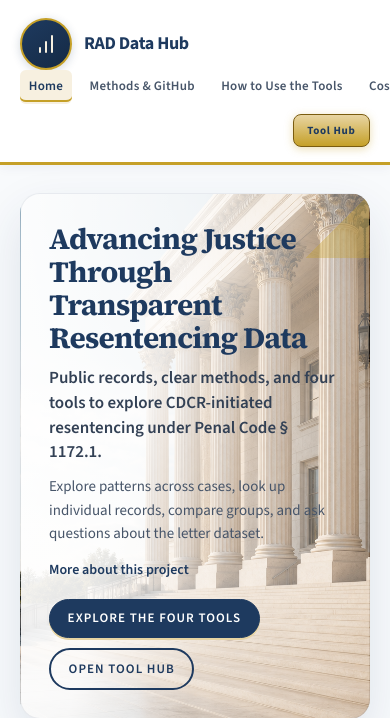
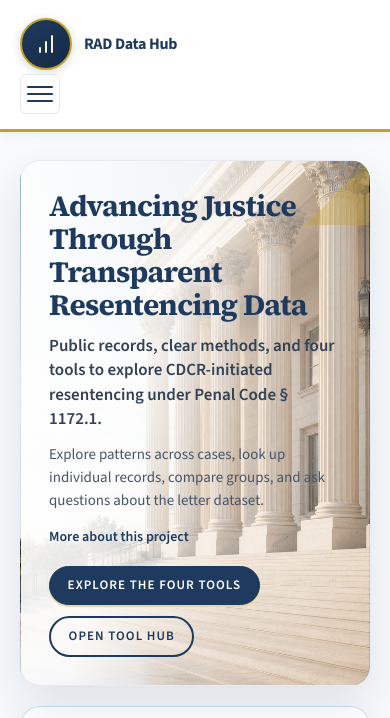
Before and after one commit to Resentencing/ResentencingProject, a Flask app: page / in a window 390 px wide. Shown: the top 718 px of the page. Run offline with Flask 3, Linux system fonts and the light colour scheme.

Commit message:
Add mobile hamburger nav and improve small-screen dashboard layout.
Collapse primary navigation into a toggle menu on phones so all links and Tool Hub are reachable, and stack trends KPI cards and chart buttons on narrow viewports.

```diff
--- a/frontend/static/css/rad-scales-theme.css
+++ b/frontend/static/css/rad-scales-theme.css
@@ -941,18 +941,6 @@ body.rad-app .rad-data-heading.has-x-large-font-size {
   color: var(--rad-compare-ink);
 }
 
-@media (max-width: 900px) {
-  .rad-trends-kpi-stack {
-    grid-template-columns: repeat(3, minmax(0, 1fr));
-  }
-}
-
-@media (max-width: 520px) {
-  .rad-trends-kpi-stack {
-    grid-template-columns: repeat(2, minmax(0, 1fr));
-  }
-}
-
 .rad-data-freshness {
   font-size: 0.875rem;
   line-height: 1.5;
@@ -2581,6 +2569,43 @@ body.rad-app details.rad-accordion > div {
   white-space: nowrap;
 }
 
+.rad-nav-toggle {
+  display: none;
+  flex-direction: column;
+  justify-content: center;
+  gap: 5px;
+  width: 2.5rem;
+  height: 2.5rem;
+  padding: 0.4rem;
+  border: 1px solid var(--rf-border);
+  border-radius: var(--rf-radius);
+  background: #ffffff;
+  color: var(--rf-accent);
+  cursor: pointer;
+  flex-shrink: 0;
+}
+
+.rad-nav-toggle__bar {
+  display: block;
+  width: 100%;
+  height: 2px;
+  background: currentColor;
+  border-radius: 1px;
+  transition: transform 0.2s ease, opacity 0.2s ease;
+}
+
+.rad-site-header--nav-open .rad-nav-toggle__bar:nth-child(1) {
+  transform: translateY(7px) rotate(45deg);
+}
+
+.rad-site-header--nav-open .rad-nav-toggle__bar:nth-child(2) {
+  opacity: 0;
+}
+
+.rad-site-header--nav-open .rad-nav-toggle__bar:nth-child(3) {
+  transform: translateY(-7px) rotate(-45deg);
+}
+
 .rad-section-intro {
   font-size: 1.0625rem;
   line-height: 1.65;
@@ -2622,15 +2647,116 @@ body.rad-app details.rad-accordion > div {
   body.rad-app .wp-site-blocks > header .wp-block-group.alignwide.is-layout-flex,
   body.rad-app .rad-site-header .wp-block-group.alignwide.is-layout-flex {
     flex-wrap: wrap !important;
+    align-items: center !important;
+    row-gap: 0.5rem !important;
+  }
+
+  .rad-brand-lockup-wrap {
+    flex: 1 1 auto;
+    min-width: 0;
+  }
+
+  .rad-brand-lockup__title {
+    font-size: 1rem;
+  }
+
+  .rad-brand-lockup__subtitle {
+    font-size: 0.75rem;
+  }
+
+  .rad-nav-toggle {
+    display: inline-flex;
+    margin-left: auto;
+  }
+
+  body.rad-app .rad-header-nav-wrap {
+    display: none !important;
+    flex: 1 1 100% !important;
+    order: 3;
+    width: 100% !important;
+    margin-left: 0 !important;
+    padding-top: 0.35rem;
+    border-top: 1px solid var(--rf-border);
+  }
+
+  .rad-site-header--nav-open .rad-header-nav-wrap {
+    display: flex !important;
   }
 
   .rad-primary-nav {
-    flex-wrap: wrap;
+    flex-direction: column;
+    align-items: stretch;
     justify-content: flex-start;
     width: 100%;
+    gap: 0;
+  }
+
+  .rad-primary-nav__list {
+    flex-direction: column;
+    align-items: stretch;
+    width: 100%;
+    gap: 0;
+  }
+
+  .rad-primary-nav__list li {
+    width: 100%;
+  }
+
+  .rad-primary-nav__link {
+    display: block;
+    width: 100%;
+    padding: 0.65rem 0;
+    font-size: 0.8125rem;
+    letter-spacing: 0.02em;
+    text-transform: none;
+    border-bottom: 1px solid var(--rf-border);
+    white-space: normal;
+  }
+
+  .rad-primary-nav__list li:last-child .rad-primary-nav__link {
+    border-bottom: none;
   }
 
   .rad-nav-toolhub {
-    margin-left: auto;
-  }
-}
+    margin: 0.65rem 0 0 !important;
+    width: 100%;
+    text-align: center;
+    display: block;
+    box-sizing: border-box;
+  }
+
+  .rad-nav-signout {
+    margin: 0.5rem 0 0 !important;
+    display: block;
+    text-align: center;
+  }
+
+  /* Trends / dashboard: stack KPI row on small screens */
+  .rad-trends-kpi-stack {
+    grid-template-columns: repeat(2, minmax(0, 1fr));
+  }
+
+  .rad-chart-card > div:has(.visualization-button) {
+    display: flex;
+    flex-wrap: wrap;
+    gap: 0.4rem;
+  }
+
+  .rad-chart-card .visualization-button {
+    flex: 1 1 calc(50% - 0.4rem);
+    min-width: 8.5rem;
+    white-space: normal;
+    text-align: center;
+    line-height: 1.25;
+  }
+}
+
+@media (max-width: 520px) {
+  .rad-trends-kpi-stack {
+    grid-template-columns: 1fr;
+  }
+
+  .rad-chart-card .visualization-button {
+    flex: 1 1 100%;
+  }
+}
--- /dev/null
+++ b/frontend/static/js/rad-nav.js
@@ -0,0 +1,28 @@
+document.addEventListener("DOMContentLoaded", () => {
+  const header = document.querySelector(".rad-site-header");
+  const toggle = document.querySelector(".rad-nav-toggle");
+  const panel = document.getElementById("rad-header-nav-panel");
+  if (!header || !toggle || !panel) return;
+
+  function setNavOpen(open) {
+    header.classList.toggle("rad-site-header--nav-open", open);
+    toggle.setAttribute("aria-expanded", open ? "true" : "false");
+    toggle.setAttribute("aria-label", open ? "Close menu" : "Open menu");
+  }
+
+  toggle.addEventListener("click", () => {
+    setNavOpen(!header.classList.contains("rad-site-header--nav-open"));
+  });
+
+  panel.querySelectorAll("a").forEach((link) => {
+    link.addEventListener("click", () => setNavOpen(false));
+  });
+
+  document.addEventListener("keydown", (event) => {
+    if (event.key === "Escape") setNavOpen(false);
+  });
+
+  window.matchMedia("(min-width: 901px)").addEventListener("change", (event) => {
+    if (event.matches) setNavOpen(false);
+  });
+});
--- a/frontend/templates/includes/rad_site_header.html
+++ b/frontend/templates/includes/rad_site_header.html
@@ -12,7 +12,12 @@
           </span>
         </a>
       </div>
-      <div class="wp-block-group is-content-justification-left is-layout-flex rad-header-nav-wrap">
+      <button type="button" class="rad-nav-toggle" aria-expanded="false" aria-controls="rad-header-nav-panel" aria-label="Open menu">
+        <span class="rad-nav-toggle__bar" aria-hidden="true"></span>
+        <span class="rad-nav-toggle__bar" aria-hidden="true"></span>
+        <span class="rad-nav-toggle__bar" aria-hidden="true"></span>
+      </button>
+      <div id="rad-header-nav-panel" class="wp-block-group is-content-justification-left is-layout-flex rad-header-nav-wrap">
         <nav class="rad-primary-nav rad-primary-nav--hub" aria-label="Primary navigation">
           <ul class="rad-primary-nav__list">
             <li><a href="/" class="rad-primary-nav__link"{% if home_active %} aria-current="page"{% endif %}>Home</a></li>
--- a/frontend/templates/index.html
+++ b/frontend/templates/index.html
@@ -141,6 +141,7 @@
     {% include "includes/rad_site_footer.html" %}
   </div>
 
+  <script src="{{ url_for('static', filename='js/rad-nav.js') }}"></script>
   <script src="{{ url_for('static', filename='js/script.js') }}"></script>
 </body>
 </html>
--- a/frontend/templates/page_base.html
+++ b/frontend/templates/page_base.html
@@ -22,5 +22,6 @@
     {% include "includes/rad_site_footer.html" %}
   </div>
   {% block scripts %}{% endblock %}
+  <script src="{{ url_for('static', filename='js/rad-nav.js') }}"></script>
 </body>
 </html>
--- a/frontend/templates/tool_hub.html
+++ b/frontend/templates/tool_hub.html
@@ -747,5 +747,6 @@
       });
     });
   </script>
+  <script src="{{ url_for('static', filename='js/rad-nav.js') }}"></script>
 </body>
 </html>
```
